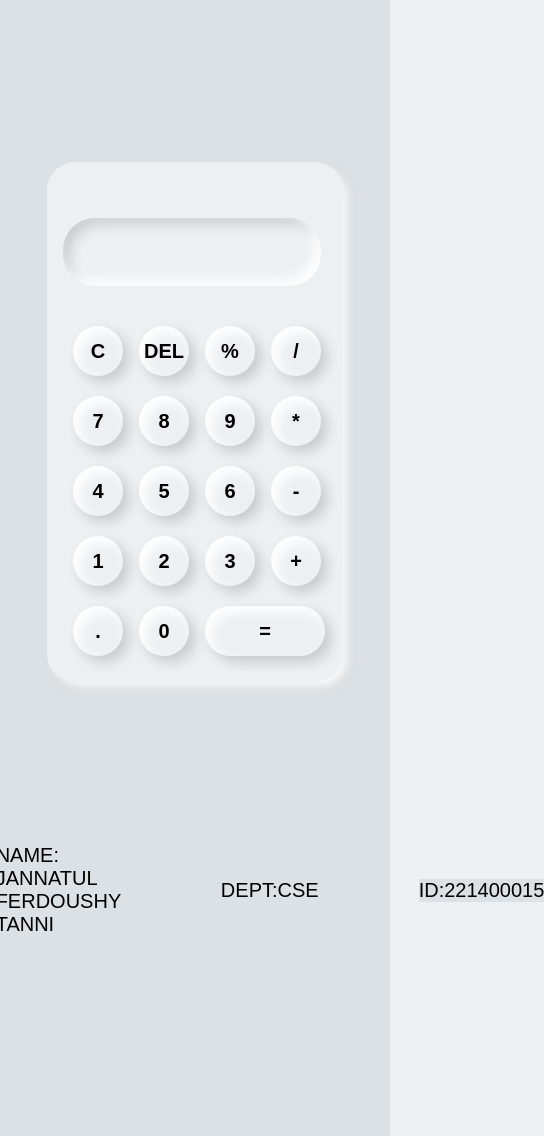
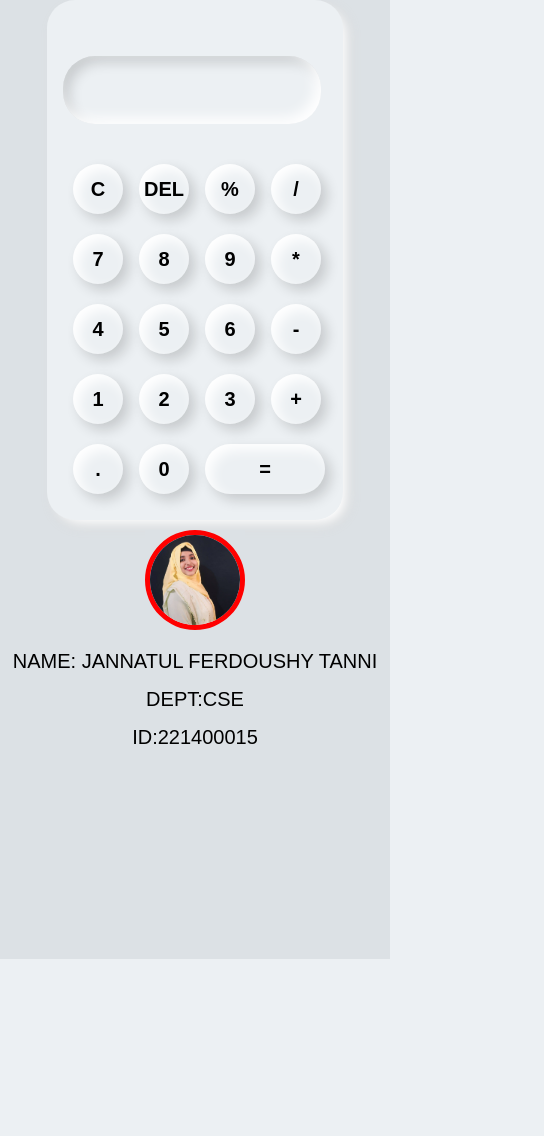
Before and after one commit to tannijannat/calculator, a plain HTML site: page index.html in a window 390 px wide. Shown: the whole page, 544 px wide, since content can reach past the window. After the commit the page ends 959 px from the top, so only its background shows below. Drawn offline with Linux system fonts and the light colour scheme.

Commit message:
responsive updated

```diff
--- a/index.css
+++ b/index.css
@@ -7,7 +7,8 @@
   background-color: #ecf0f3;
 }
 .container {
-  height: 100vh;
+  /* height: 100vh; */
+  min-width: 100%;
   display: flex;
   align-items: center;
   justify-content: center;
--- a/index.html
+++ b/index.html
@@ -6,6 +6,7 @@
     <meta name="viewport" content="width=device-width, initial-scale=1.0" />
     <title>calculator</title>
     <link rel="stylesheet" href="index.css" />
+ <link rel="stylesheet" href="responsive.css">
   </head>
   <body>
     <div class="container">
--- a/responsive.css
+++ b/responsive.css
@@ -0,0 +1,29 @@
+@media (min-width: 320px) and (max-width: 767px)
+{
+    .intro {
+        background-color: #dce1e5;
+        width: 100%;
+    }
+    .student {
+        background-color: #dce1e5;
+        padding-bottom: 200px;
+        width: 100%;
+    }
+    .student ul {
+
+
+        flex-direction: column;
+        gap: 15px;
+        padding: 10px;
+    }
+
+
+    .student ul li a img {
+        width: 100px;
+        border-radius: 50%;
+        border: 5px solid red;
+    }
+
+
+
+}
```
